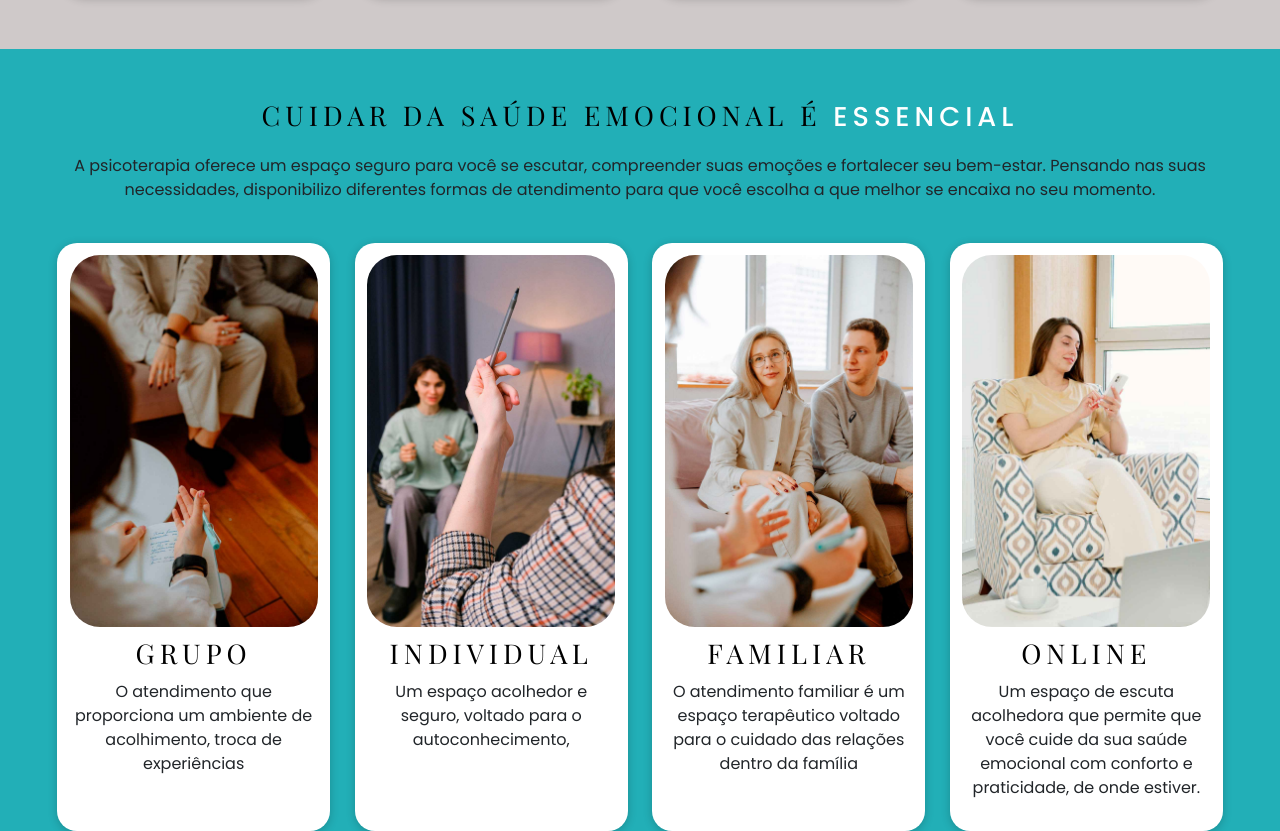
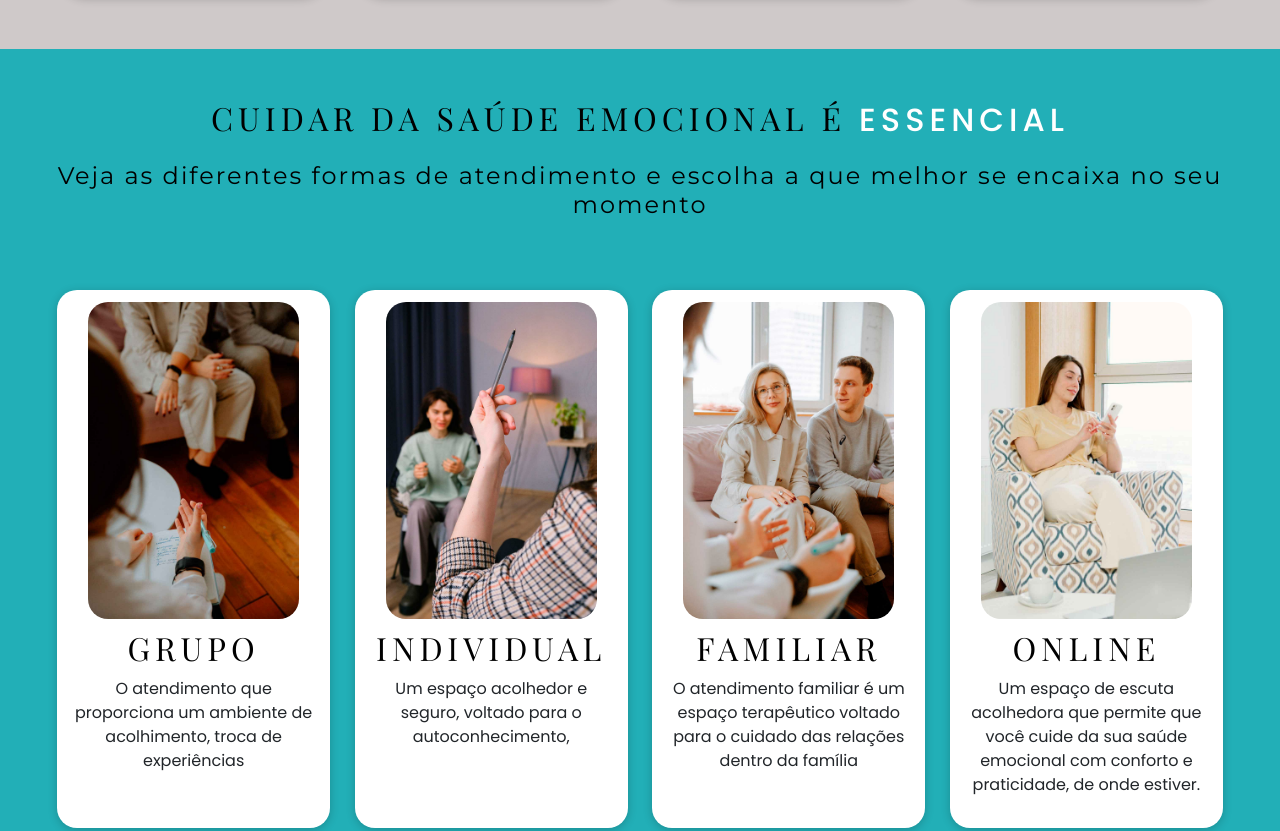
Before and after one commit to kellysouzaa/Psicologia2, a plain HTML site: page index.html in a window 1280 px wide. Shown: the part 1621-2452 px from the top of the page. Drawn offline with nearby package versions, Linux system fonts and the light colour scheme.

Commit message:
Add files via upload

```diff
--- a/index.html
+++ b/index.html
@@ -162,14 +162,14 @@ section{
   border-color: #e9e6e6;
 }
 
-.tamanhoimg{
+.tamanhoimg{ /*icones*/
   width:20%;
   height:auto;
 
 }
 
 h1{
-  font-size:1.7rem;
+  font-size:2rem;
   margin-top:10px;
   font-family: 'Playfair Display', serif;
   padding-bottom: 1%;
@@ -225,6 +225,7 @@ p{
   padding:1%;
   margin: 1%;
   box-shadow:0 2px 10px rgba(0,0,0,.2);
+  text-align: center;
 
 
 
@@ -233,8 +234,9 @@ p{
 
 
 .tamanhoimgatendimento{
-width: 100%;
-border-radius: 30px;
+width: 85%;
+border-radius: 20px;
+
 }
 
 
@@ -328,6 +330,10 @@ input, textarea{
    border-style:groove;
    border-color:#fba403;
 }
+
+
+
+
 
 
 
@@ -645,12 +651,12 @@ input, textarea{
 
 
  <section id="ATENDIMENTO">
-
+<div>
   <h1>CUIDAR DA SAÚDE EMOCIONAL É <span class="texto">ESSENCIAL</span></h1>
-<p>
-  A psicoterapia oferece um espaço seguro para você se escutar, compreender suas emoções e fortalecer seu bem-estar.
-Pensando nas suas necessidades, disponibilizo diferentes formas de atendimento para que você escolha a que melhor se encaixa no seu momento.
-</p>
+<h2>
+  Veja as diferentes formas de atendimento e escolha a que melhor se encaixa no seu momento
+</h2>
+</div>
 
       <div class="boxcardatendimento">
 
```
